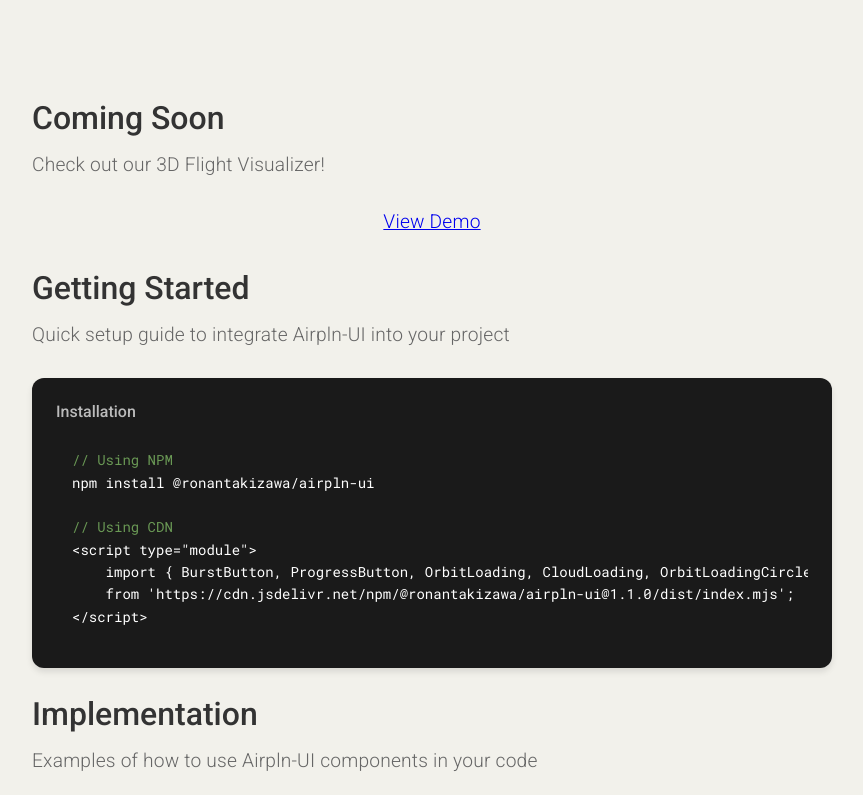
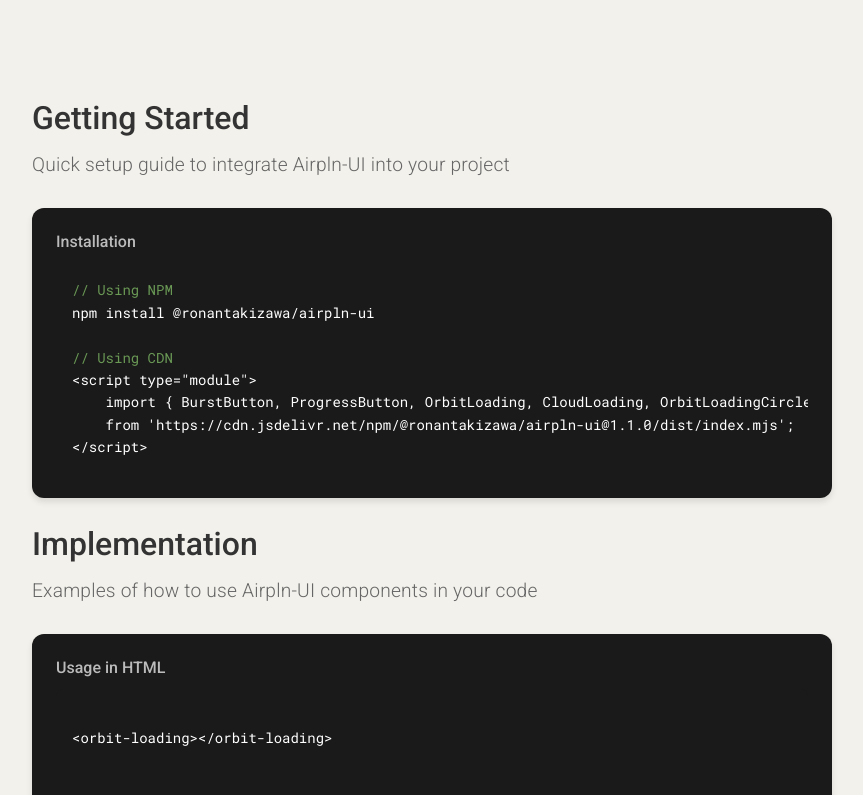
Before and after one commit to ronantakizawa/airpln-ui, a plain HTML site: page index.html in a window 1280 px wide. Shown: the part 953-1748 px from the top of the page, without its empty margins (208-1071 px from the left). Drawn offline with Linux system fonts and the light colour scheme.

Commit message:
fix: final final fr

```diff
--- a/index.html
+++ b/index.html
@@ -281,11 +281,6 @@
     </div>
 
     <div class="code-section">
-        <h2 class="section-title">Coming Soon</h2>
-        <p class="section-subtitle">Check out our 3D Flight Visualizer!</p>
-        <p class="section-description">
-            <a href="https://ronantakizawa.github.io/3dflightvisualizer/" target="_blank">View Demo</a>
-        </p>
 
         <h2 class="section-title">Getting Started</h2>
         <p class="section-subtitle">Quick setup guide to integrate Airpln-UI into your project</p>
@@ -342,5 +337,7 @@
 }</div>
         </div>
     </div>
+    <h2 class="section-title">Coming Soon (3D Flight Visualizer)</h2>
+        <a href="https://ronantakizawa.github.io/3dflightvisualizer/" target="_blank" class="section-subtitle">Check out our 3D Flight Visualizer!</a>
 </body>
 </html>
```
